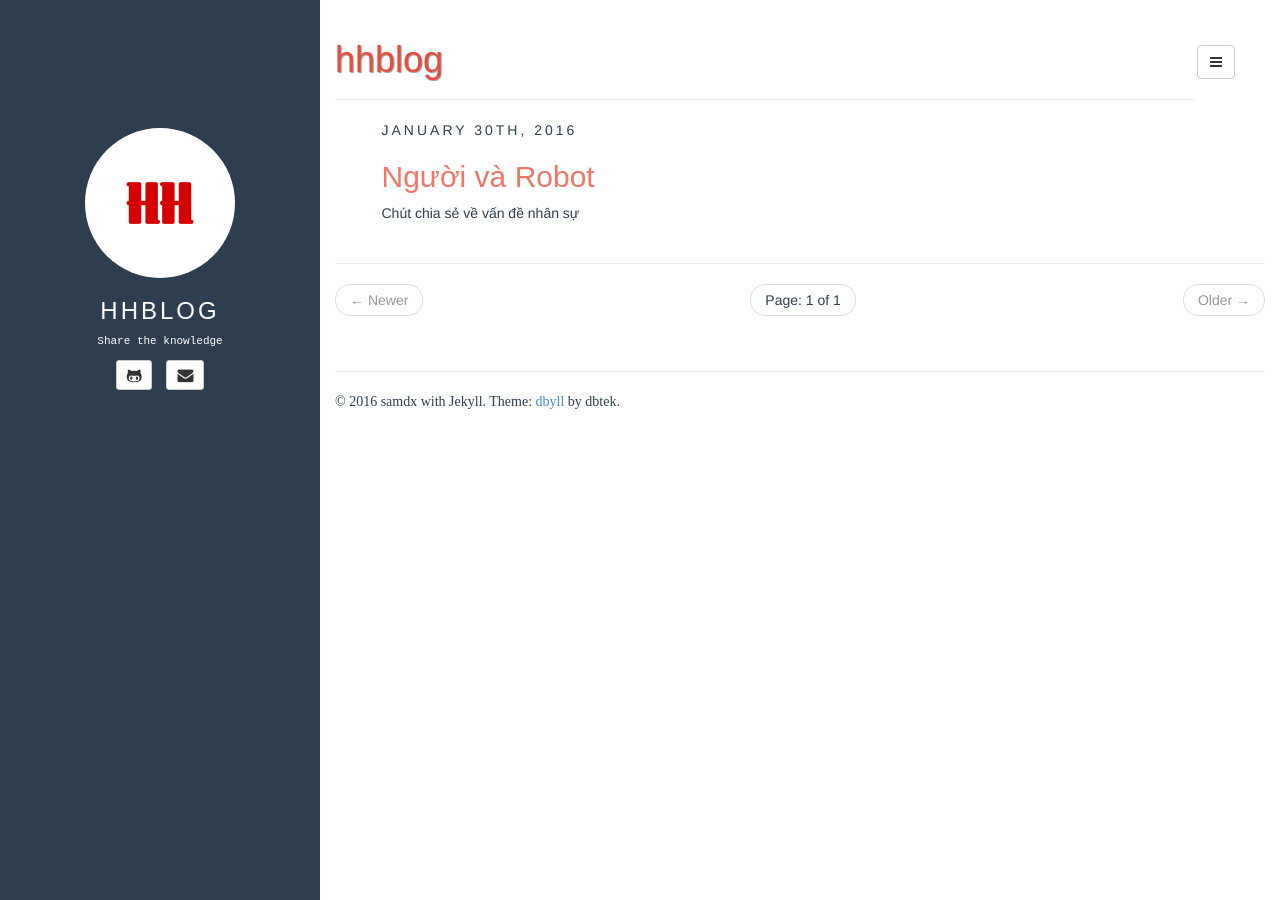
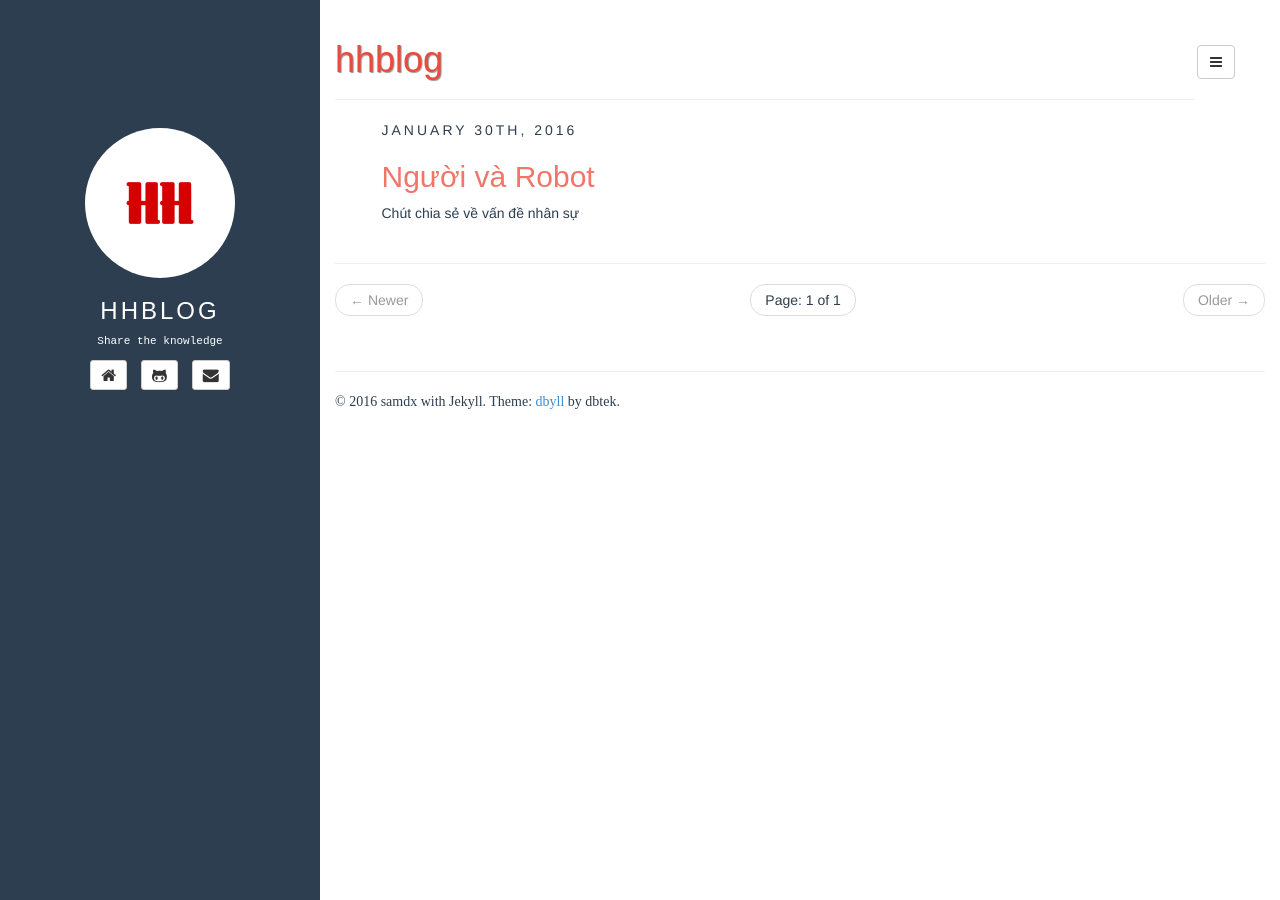
Before and after one commit to honghaco/honghaco.github.io, a Jekyll site: the page built from index.html, in a window 1280 px wide. Built offline with Jekyll 4.4.1, drawn with Linux system fonts in a browser that asks for light colours; the list of posts is cut into pages by our own code.

Commit message:
Add the homepage.

```diff
--- a/_includes/default.html
+++ b/_includes/default.html
@@ -63,21 +63,31 @@
 				<span class="icon-bar"></span>
 				<span class="icon-bar"></span>
 			</button>
+
+		    {% if site.web %}
+			<a type="button" class="navbar-toggle nav-link" href="http://{{ site.web }}" target="_blank">
+				<i class="fa fa-home"></i>
+			</a>
+		    {% endif %}
+
 			{% if site.author.github %}
 			<a type="button" class="navbar-toggle nav-link" href="http://github.com/{{ site.author.github }}">
 				<i class="fa fa-github"></i>
 			</a>
 			{% endif %}
+
 			{% if site.author.twitter %}
 			<a type="button" class="navbar-toggle nav-link" href="http://twitter.com/{{ site.author.twitter }}">
 				<i class="fa fa-twitter"></i>
 			</a>
 			{% endif %}
+
 			{% if site.author.email %}
 			<a type="button" class="navbar-toggle nav-link" href="mailto:{{ site.author.email }}">
 				<i class="fa fa-envelope"></i>
 			</a>
 			{% endif %}
+
 			<a class="navbar-brand" href="{{ site.BASE_PATH }}/">
 			<!--	<img
        src="http://www.gravatar.com/avatar/{{site.author.email_md5}}?s=35"
--- a/_includes/sidebar.html
+++ b/_includes/sidebar.html
@@ -19,6 +19,15 @@
 
 <div id="contact-list" class="text-center">
 	<ul class="list-unstyled list-inline">
+        <!-- Add Home Page -->
+		{% if site.web %}
+		<li>
+			<a class="btn btn-default btn-sm" href="http://{{ site.web }}"
+                target="_blank">
+				<i class="fa fa-home fa-lg"></i>
+			</a>
+        </li>
+		{% endif %}
 		{% if site.author.github %}
 		<li>
 			<a class="btn btn-default btn-sm" href="https://github.com/{{ site.author.github }}">
```
